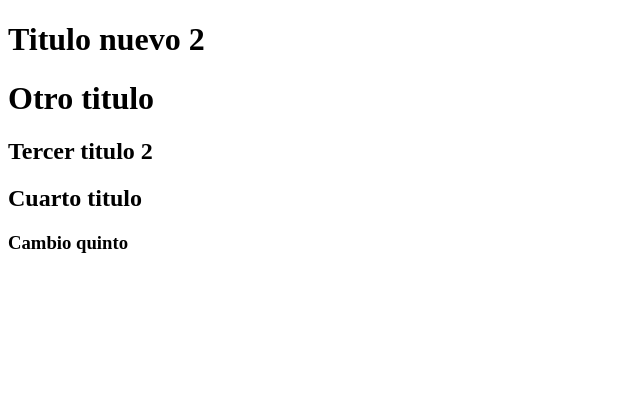
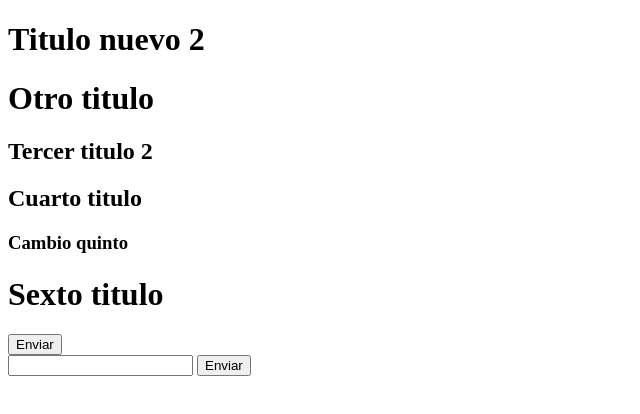
Before and after one commit to Adrian37js/Sistemas, a plain HTML site: page index.html in a window 1280 px wide. Shown: the whole page, without its empty margins (0-640 px from the left). Drawn offline with Linux system fonts and the light colour scheme.

Commit message:
Nuevo cambio he agregado una caja de texto

```diff
--- a/index.html
+++ b/index.html
@@ -11,5 +11,14 @@
     <h2>Tercer titulo 2</h2>
     <h2>Cuarto titulo</h2>
     <h3>Cambio quinto</h3>
+    <h1>Sexto titulo</h1>
+
+    <form action="#" method="get">
+        <input type="button" value="Enviar">
+    </form>
+
+    <input type="text" name="firstName" id="firstName">
+           <input type="button" value="Enviar">
+
 </body>
 </html>
```
